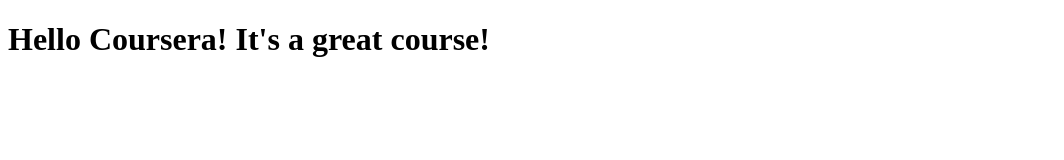
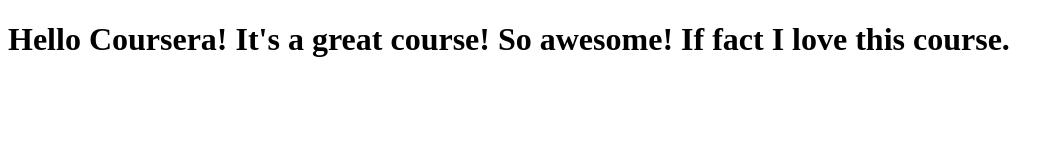
Before and after one commit to kevpatel7/coursera-test, a plain HTML site: page site/index.html in a window 1280 px wide. Shown: the whole page, without its empty margins (0-1064 px from the left). Drawn offline with Linux system fonts and the light colour scheme.

Commit message:
My first assignment.

```diff
--- a/site/index.html
+++ b/site/index.html
@@ -1,10 +1,11 @@
 <!DOCTYPE html>
 <html>
 <head>
-	<title>Hello Coursera!</title>
+	<meta charset="utf-8">
+	<title>Coursera is cool</title>
 </head>
 <body>
-<h1>Hello Coursera! It's a great course!</h1>
+<h1>Hello Coursera! It's a great course! So awesome! If fact I love this course.</h1>
 
 </body>
 </html>
```
Also changed, not shown: Mod2_solution/mod2_solution.html (added, +9 -0 lines).
